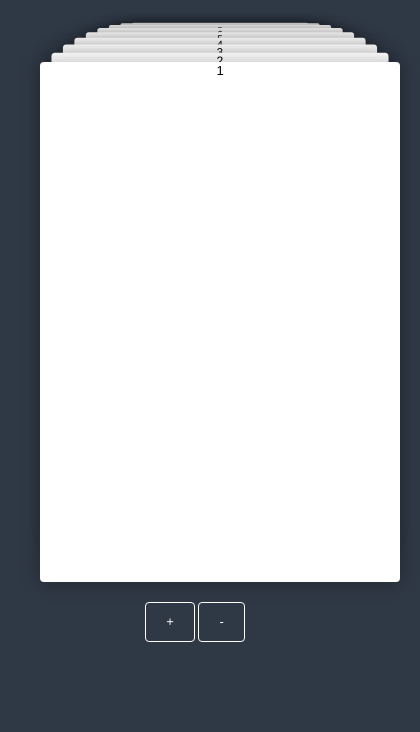
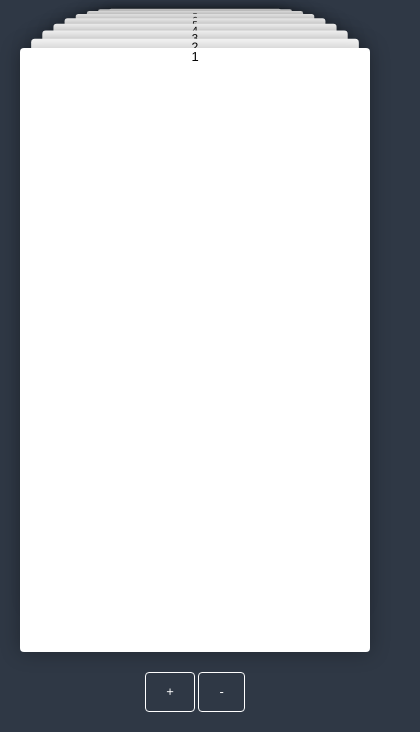
Before and after one commit to alexeybondarenko/swipe-cards, a website: page index.html in a window 390 px wide. Shown: the part 112-844 px from the top of the page, 420 px wide, since content can reach past the window. Drawn offline with Linux system fonts and the light colour scheme.

Commit message:
mobile ready layout

```diff
--- a/css/swipe-cards.sass
+++ b/css/swipe-cards.sass
@@ -18,10 +18,21 @@ button,input,textarea
   text-align: center
   color: white
   .wrap__swipe
+    position: absolute
+    top: 100px
+    bottom: 60px
+    max-width: 400px
+    left: 0
+    right: 0
+    margin: auto
+
+    color: black
+  .wrap__btns
+    position: absolute
+    bottom: 20px
     margin: 0 auto
-    height: 600px
-    width: 400px
-    color: black
+    left: 0
+    right: 0
   //overflow: hidden
 .btn
   appearance: none
--- a/index.html
+++ b/index.html
@@ -37,5 +37,22 @@
     </div>
 </div>
 <script src="js/swipe-cards.js"></script>
+<script>
+    (function () {
+        // initialize
+        var cards = document.querySelector('.swipe-cards');
+        new SwipeCards(cards);
+
+        document.querySelector('.btn-add').onclick = function () {
+            var newCard = document.createElement('div');
+            newCard.classList.add('swipe-cards__item');
+            var container = cards.firstElementChild;
+            container.insertBefore(newCard, container.firstElementChild);
+        };
+        document.querySelector('.btn-delete').onclick = function () {
+            cards.firstElementChild.removeChild(cards.firstElementChild.firstElementChild);
+        }
+    }());
+</script>
 </body>
 </html>
--- a/js/swipe-cards.js
+++ b/js/swipe-cards.js
@@ -1,6 +1,7 @@
 (function () { 'use strict';
 
-    var SwipeCards = function () {
+    var SwipeCards = function (el) {
+        if (!el) return;
         this.container = el.querySelector('.swipe-cards__wrap');
         console.log(this, parent);
         this.init ();
@@ -90,16 +91,5 @@
         }
     };
 
-    var cards = document.querySelector('.swipe-cards');
-    new SwipeCards(cards);
-
-    document.querySelector('.btn-add').onclick = function () {
-        var newCard = document.createElement('div');
-        newCard.classList.add('swipe-cards__item');
-        var container = cards.firstElementChild;
-        container.insertBefore(newCard, container.firstElementChild);
-    };
-    document.querySelector('.btn-delete').onclick = function () {
-        cards.firstElementChild.removeChild(cards.firstElementChild.firstElementChild);
-    }
+    window.SwipeCards = SwipeCards;
 })();
```
Also changed, not shown: css/swipe-cards.css, 1 other file.
